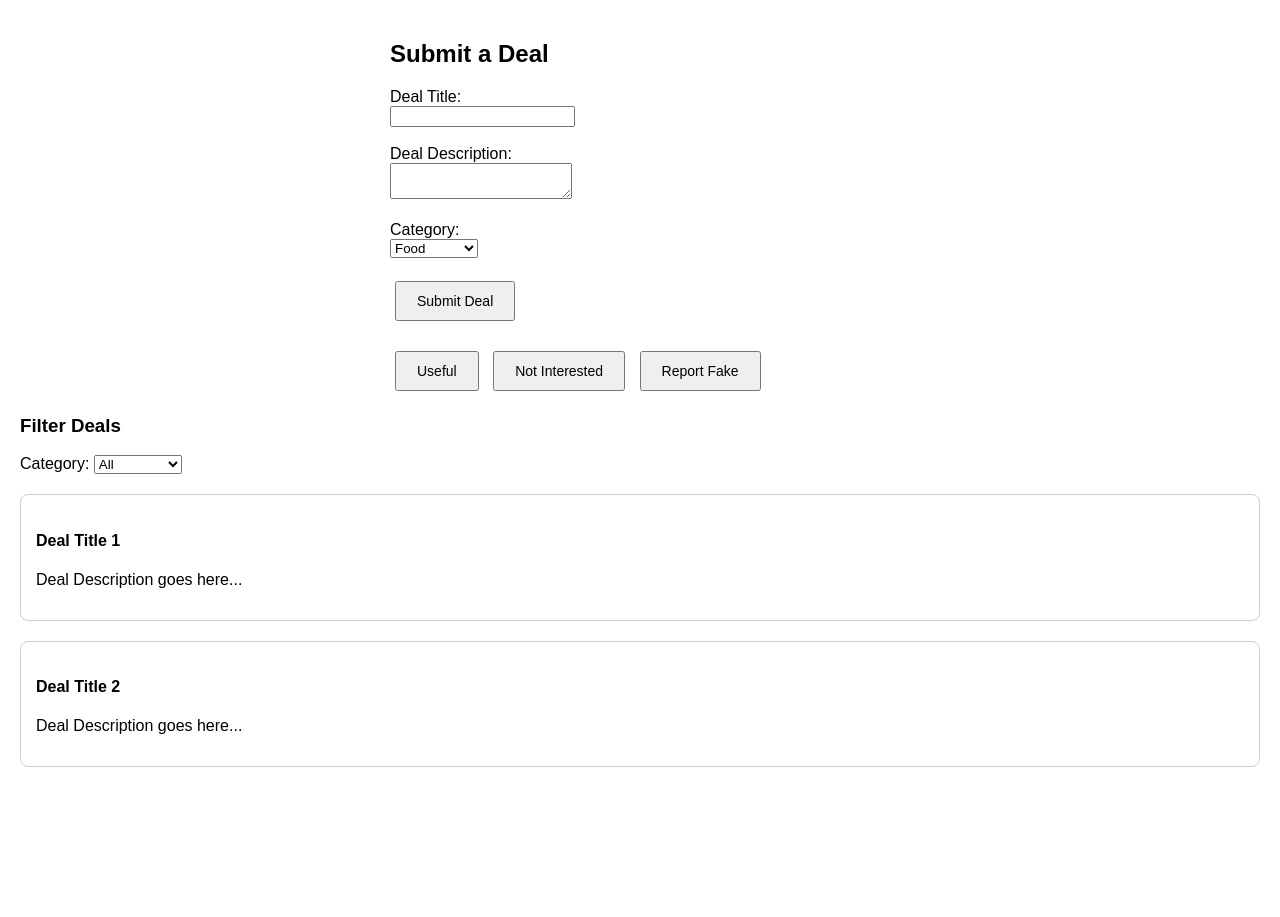
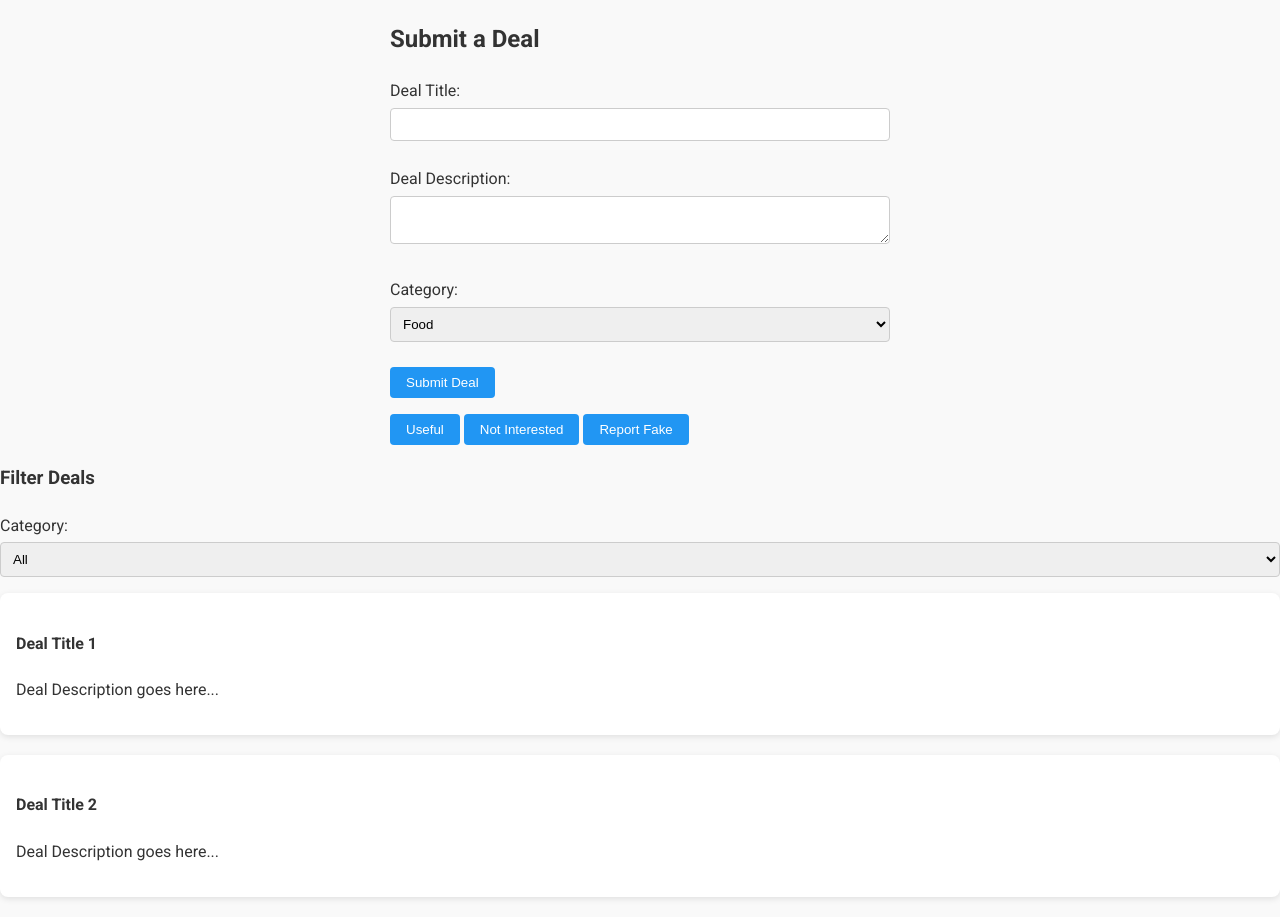
Before and after one commit to Djrajeemaster/spicybeats-events, a PHP site: page /deal_submission_form.html in a window 1280 px wide. Before the commit the page ends 767 px from the top, so only its background shows below. Run offline with PHP 8.4, Linux system fonts and the light colour scheme.

Commit message:
Add minified stylesheet

```diff
--- a/deal_submission_form.html
+++ b/deal_submission_form.html
@@ -5,17 +5,10 @@
     <meta charset="UTF-8">
     <meta name="viewport" content="width=device-width, initial-scale=1.0">
     <title>SpicyBeats Deal Submission</title>
-    <style>
-        body { font-family: Arial, sans-serif; margin: 0; padding: 20px; }
-        .deal-form { max-width: 500px; margin: auto; }
-        .feedback-buttons { margin-top: 20px; }
-        button { padding: 10px 20px; margin: 5px; font-size: 14px; }
-        .deal-card { margin-top: 20px; padding: 15px; border: 1px solid #ccc; border-radius: 8px; }
-        .filter { margin-bottom: 20px; }
-        @media (max-width: 768px) {
-            .deal-card { width: 100%; padding: 10px; }
-        }
-    </style>
+    <link rel="preconnect" href="https://fonts.googleapis.com" />
+    <link rel="preconnect" href="https://fonts.gstatic.com" crossorigin />
+    <link href="https://fonts.googleapis.com/css2?family=Roboto:wght@400;700&display=swap" rel="stylesheet" />
+    <link rel="stylesheet" href="style.css" />
 </head>
 <body>
 
--- a/index.html
+++ b/index.html
@@ -4,6 +4,9 @@
   <meta charset="UTF-8" />
   <meta name="viewport" content="width=device-width, initial-scale=1.0" />
   <title>SpicyBeats - Local Deals</title>
+  <link rel="preconnect" href="https://fonts.googleapis.com" />
+  <link rel="preconnect" href="https://fonts.gstatic.com" crossorigin />
+  <link href="https://fonts.googleapis.com/css2?family=Roboto:wght@400;700&display=swap" rel="stylesheet" />
   <link rel="stylesheet" href="style.css" />
 </head>
 <body>
@@ -20,7 +23,7 @@
 
   <main>
     <section id="deals-container">Loading deals...</section>
-    <button id="load-more" style="display:none">Load More</button>
+    <button id="load-more">Load More</button>
   </main>
 
   <script src="bagit.js"></script>
--- a/login.php
+++ b/login.php
@@ -27,6 +27,10 @@ if ($_SERVER['REQUEST_METHOD'] === 'POST') {
 <html>
 <head>
     <title>Login</title>
+    <link rel="preconnect" href="https://fonts.googleapis.com" />
+    <link rel="preconnect" href="https://fonts.gstatic.com" crossorigin />
+    <link href="https://fonts.googleapis.com/css2?family=Roboto:wght@400;700&display=swap" rel="stylesheet" />
+    <link rel="stylesheet" href="style.css" />
 </head>
 <body>
 <h2>User Login</h2>
--- a/signup.php
+++ b/signup.php
@@ -27,6 +27,10 @@ if ($_SERVER['REQUEST_METHOD'] === 'POST') {
 <html>
 <head>
     <title>Signup</title>
+    <link rel="preconnect" href="https://fonts.googleapis.com" />
+    <link rel="preconnect" href="https://fonts.gstatic.com" crossorigin />
+    <link href="https://fonts.googleapis.com/css2?family=Roboto:wght@400;700&display=swap" rel="stylesheet" />
+    <link rel="stylesheet" href="style.css" />
 </head>
 <body>
 <h2>User Signup</h2>
--- a/style.css
+++ b/style.css
@@ -1,58 +1,153 @@
+/* Base Variables */
+:root {
+  --color-primary: #e91e63;
+  --color-secondary: #2196f3;
+  --color-success: #4caf50;
+  --color-bg: #f9f9f9;
+  --color-text: #333;
+  --font-family-base: 'Roboto', Arial, sans-serif;
+}
+
+/* Global Styles */
 body {
-  font-family: Arial, sans-serif;
-  background: #f4f4f4;
+  font-family: var(--font-family-base);
+  color: var(--color-text);
+  background: var(--color-bg);
   margin: 0;
   padding: 0;
+  line-height: 1.6;
 }
+
+a {
+  color: var(--color-secondary);
+  text-decoration: none;
+}
+
+a:hover {
+  text-decoration: underline;
+}
+
 header {
-  background: #e91e63;
-  color: white;
-  padding: 20px;
+  background: var(--color-primary);
+  color: #fff;
+  padding: 1rem;
   text-align: center;
 }
+
+/* Layout */
 #deals-container {
-  padding: 20px;
   max-width: 800px;
   margin: auto;
+  padding: 1rem;
 }
+
+.filter-bar {
+  display: flex;
+  justify-content: center;
+  flex-wrap: wrap;
+  gap: 0.5rem;
+  padding: 1rem;
+}
+
+/* Components */
 .deal-card {
-  background: white;
-  padding: 15px;
+  background: #fff;
+  padding: 1rem;
   border-radius: 8px;
   box-shadow: 0 2px 6px rgba(0,0,0,0.1);
-  margin-bottom: 20px;
+  margin-bottom: 1.25rem;
 }
+
 .badge {
   display: inline-block;
-  background: #4caf50;
-  color: white;
-  padding: 3px 10px;
+  background: var(--color-success);
+  color: #fff;
+  padding: 0.2rem 0.6rem;
   border-radius: 12px;
-  font-size: 12px;
-}
-.view-button {
-  display: inline-block;
-  margin-top: 10px;
-  padding: 6px 12px;
-  background: #2196f3;
-  color: #fff;
-  border-radius: 4px;
-  text-decoration: none;
-}
-.filter-bar {
-  text-align: center;
-  padding: 10px;
+  font-size: 0.75rem;
 }
 
+.view-button,
+button {
+  display: inline-block;
+  padding: 0.5rem 1rem;
+  border: none;
+  border-radius: 4px;
+  background: var(--color-secondary);
+  color: #fff;
+  cursor: pointer;
+  transition: background 0.3s;
+}
+
+.view-button:hover,
+button:hover {
+  background: #1976d2;
+}
+
+button:disabled {
+  opacity: 0.6;
+  cursor: default;
+}
+
+.deal-form {
+  max-width: 500px;
+  margin: auto;
+}
+
+input,
+textarea,
+select {
+  width: 100%;
+  padding: 0.5rem;
+  margin-top: 0.25rem;
+  border: 1px solid #ccc;
+  border-radius: 4px;
+  box-sizing: border-box;
+}
+
+.feedback-buttons {
+  margin-top: 1rem;
+}
+
+.filter {
+  margin-bottom: 1rem;
+}
+
+.rating-section {
+  margin-top: 1rem;
+}
+
+.comment-form {
+  margin-top: 1.25rem;
+}
+
+#comment-text {
+  width: 100%;
+}
+
+/* Responsive Typography */
+h1 {
+  font-size: clamp(1.5rem, 5vw, 2rem);
+}
+
+h2 {
+  font-size: clamp(1.25rem, 4vw, 1.5rem);
+}
+
+/* Responsive Layout */
 @media (max-width: 600px) {
   #deals-container {
-    padding: 10px;
+    padding: 0.5rem;
   }
   .deal-card {
-    margin-bottom: 15px;
+    margin-bottom: 1rem;
   }
   .filter-bar {
-    display: flex;
     flex-direction: column;
   }
 }
+
+#load-more {
+  display: none;
+  margin: 1rem auto;
+}
```
Also changed, not shown: deal.html (+5 -2 lines), style.min.css (added, +1 -0 lines).
